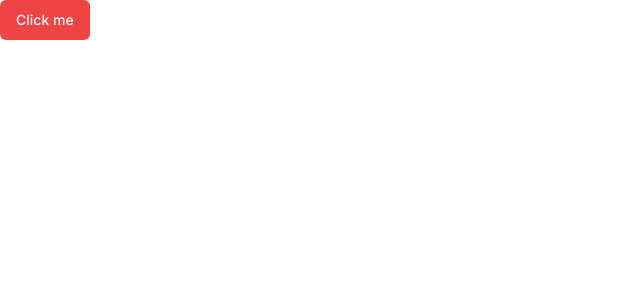
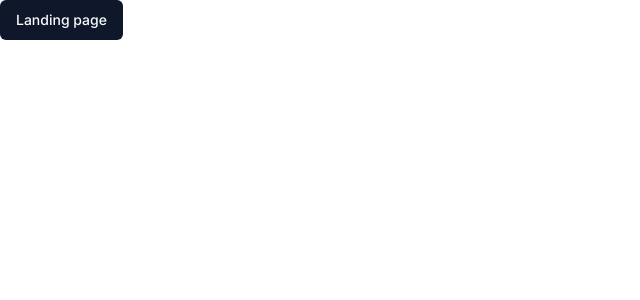
Before and after one commit to pmitja/ai-saas-nextjs, a Next.js app: page / in a window 1280 px wide. Shown: the top 300 px of the page, without its empty margins (0-640 px from the left). Built offline with nearby package versions, Linux system fonts and the light colour scheme.

Commit message:
Group routes.

```diff
--- /dev/null
+++ b/app/(dashboard)/(routes)/dashboard/page.tsx
@@ -0,0 +1,5 @@
+import { Button } from "@/components/ui/button";
+
+export default function DashboardPage() {
+  return <Button variant="secondary">Dashboard page</Button>;
+}
--- /dev/null
+++ b/app/(landing)/page.tsx
@@ -0,0 +1,5 @@
+import { Button } from "@/components/ui/button";
+
+export default function LandingPage() {
+  return <Button variant="default">Landing page</Button>;
+}
--- a/app/globals.css
+++ b/app/globals.css
@@ -1,6 +1,12 @@
 @tailwind base;
 @tailwind components;
 @tailwind utilities;
+
+html,
+body,
+:root {
+  height: 100%;
+}
 
 @layer base {
   :root {
--- a/app/layout.tsx
+++ b/app/layout.tsx
@@ -1,22 +1,22 @@
-import './globals.css'
-import type { Metadata } from 'next'
-import { Inter } from 'next/font/google'
+import "./globals.css";
+import type { Metadata } from "next";
+import { Inter } from "next/font/google";
 
-const inter = Inter({ subsets: ['latin'] })
+const inter = Inter({ subsets: ["latin"] });
 
 export const metadata: Metadata = {
-  title: 'Create Next App',
-  description: 'Generated by create next app',
-}
+  title: "Genius",
+  description: "Ai SaaS project with youtube tutorial",
+};
 
 export default function RootLayout({
   children,
 }: {
-  children: React.ReactNode
+  children: React.ReactNode;
 }) {
   return (
     <html lang="en">
       <body className={inter.className}>{children}</body>
     </html>
-  )
+  );
 }
--- a/app/page.tsx
+++ /dev/null
@@ -1,6 +0,0 @@
-import { Button } from "@/components/ui/button";
-import Image from "next/image";
-
-export default function Home() {
-  return <Button variant="destructive">Click me</Button>;
-}
```
